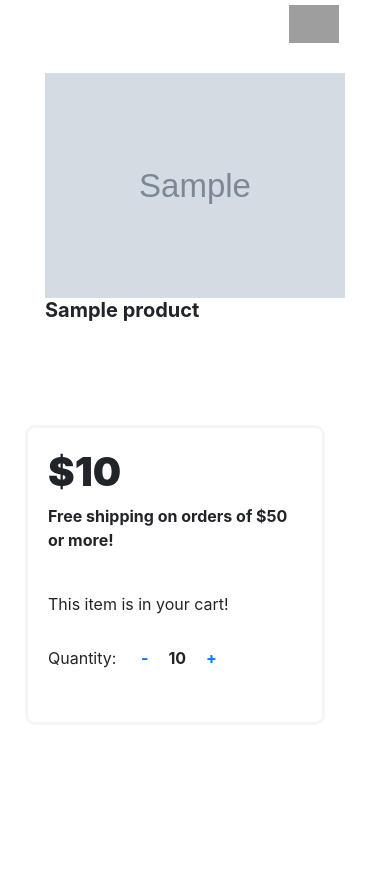
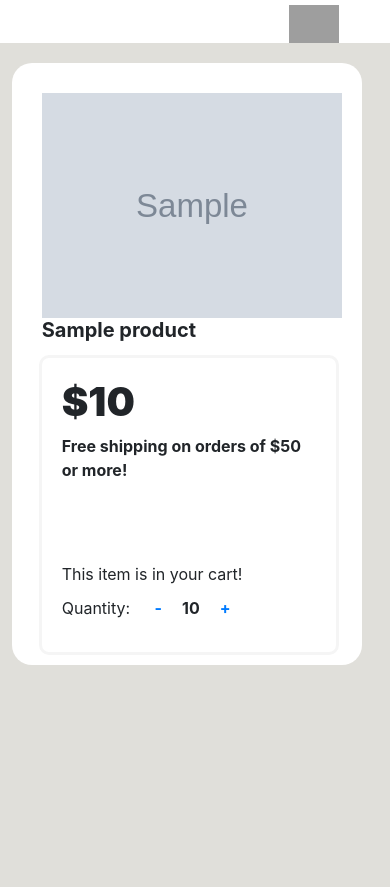
Before and after one commit to Colbyjoe97/ecommerce-django, a Django app: template ecommerceApp/templates/view.html in a window 390 px wide. Before the commit the page ends 668 px from the top, so only its background shows below. Run offline with Django 3.2, Linux system fonts and the light colour scheme; tables that the repository leaves empty hold one stand-in row (values such as "Sample post"); the template is opened without the code that fills it: values that come from a table or form of the project are taken from there, most other values are stand-ins (such as "Sample title", 1, 10 or a date in 2020); grey boxes marked "Sample" are stand-in pictures; some libraries are stand-ins or nearby versions; grey boxes are pictures that could not be loaded.

Commit message:
made view page semi-responsive

```diff
--- a/ecommerceApp/static/css/view.css
+++ b/ecommerceApp/static/css/view.css
@@ -1,10 +1,17 @@
 .wrapper {
     padding: 10px;
     padding-top: 60px;
+    background-color: #e0dfda;
+    padding-left: 20vw;
+    height: 100vh;
 }
-.container {
+.viewContainer {
     padding: 10px;
+    background-color: white;
     display: flex;
+    border-radius: 20px;
+    width: 1000px;
+    /* margin-left: 20vw; */
 }
 .containerRight {
     padding: 20px;
@@ -42,7 +49,8 @@
     height: 25px;
 }
 .qtyMsg {
-    margin-top: 40px;
+    margin-top: 80px;
+    margin-bottom: -20px;
 }
 .changeQty {
     margin-top: 30px;
@@ -50,14 +58,35 @@
 .qty {
     margin-left: 20px;
 }
-@media (max-width: 769) {
-    img {
-        width: 1000px;
+@media (max-width: 768px) {
+    .wrapper {
+        height: 100vh;
     }
 }
-@media (max-width: 992px) {
-    .container {
+@media (max-width: 375px) {
+    .wrapper {
+        height: 100%;
+    }
+}
+@media (max-height: 645px) {
+    .wrapper {
+        height: 100%;
+    }
+}
+@media (max-height: 555px) {
+    .wrapper {
+        height: 100%;
+    }
+}
+@media (max-width: 1065px) {
+    .viewContainer {
         flex-direction: column;
+        margin-top: 50px;
+        margin-left: -70px;
+        width: 350px;
+    }
+    .containerLeft {
+        width: 70px;
     }
     .containerLeft h5 {
         width: 300px;
@@ -70,6 +99,46 @@
         margin-left: 0px;
     }
     .wrapper {
-        padding-top: 0px;
+        padding-top: 10px;
+        padding-bottom: 30px;
     }
 }
+@media (max-width: 1300px) {
+    .viewContainer {
+        margin-left: -10vw;
+    }
+}
+@media (max-width: 1137px) {
+    .viewContainer {
+        margin-left: -15vw;
+    }
+}
+@media (max-width: 455px) {
+    .wrapper {
+        padding-bottom: 80px;
+    }
+    .viewContainer {
+        margin-left: -17vw;
+        margin-top: 10px;
+    }
+    .containerRight {
+        margin-left: 17px;
+        margin-top: -15px;
+    }
+}
+@media (max-width: 321px) {
+    .viewContainer {
+        width: 300px;
+    }
+    .viewContainer img, .viewContainer h5 {
+        width: 200px;
+    }
+    .containerRight {
+        width: 250px;
+    }
+    .containerRight button {
+        margin-top: 80px;
+        margin-left: 0px;
+        width: 150px;
+    }
+}
--- a/ecommerceApp/templates/view.html
+++ b/ecommerceApp/templates/view.html
@@ -17,7 +17,7 @@
 <body>
     {% include 'partials/_banner.html' %}
     <div class="wrapper">
-        <div class="container">
+        <div class="viewContainer">
             <div class="containerLeft">
                 <img src="{{product.image}}" alt="Product Image"><br>
                 <h5><b>{{product.prodName}}</b></h5>
```
Also changed, not shown: db.sqlite3.
